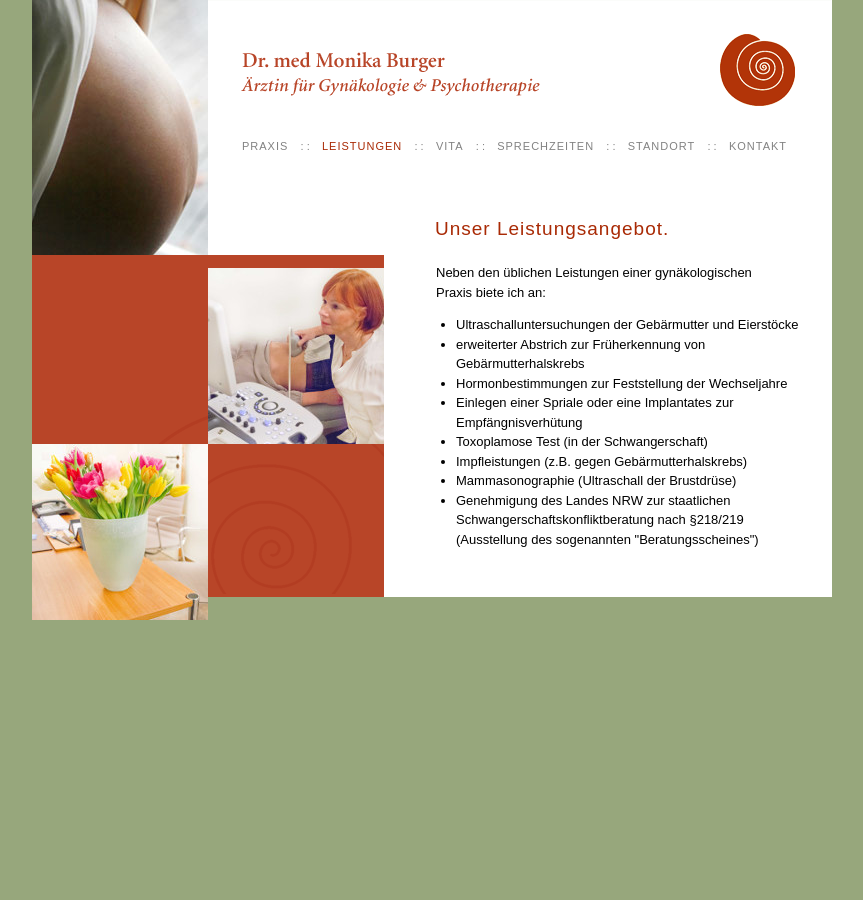
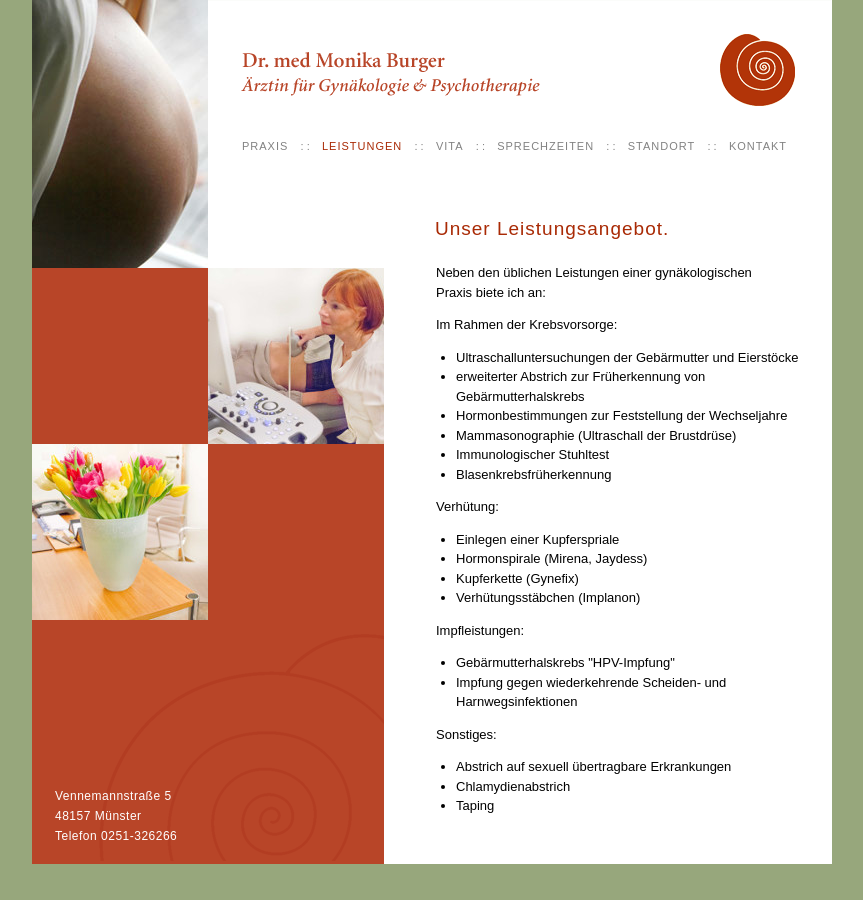
Before and after one commit to drmonikaburger/drmonikaburger.github.com, a Jekyll site: the page built from leistungen.html, in a window 1280 px wide. Shown: the whole page, without its empty margins (208-1071 px from the left). Built offline with Jekyll 4.4.1, drawn with Linux system fonts in a browser that asks for light colours.

Commit message:
neue leistungen

```diff
--- a/leistungen.html
+++ b/leistungen.html
@@ -10,13 +10,37 @@
 
 <p>Neben den üblichen Leistungen einer gynäkologischen Praxis biete ich an:</p>
 
+<p>Im Rahmen der Krebsvorsorge:</p>
+
 <ul>
 	<li>Ultraschalluntersuchungen der Gebärmutter und Eierstöcke</li>
 	<li>erweiterter Abstrich zur Früherkennung von Gebärmutterhalskrebs</li>
 	<li>Hormonbestimmungen zur Feststellung der Wechseljahre</li>
-	<li>Einlegen einer Spriale oder eine Implantates zur Empfängnisverhütung</li>
-	<li>Toxoplamose Test (in der Schwangerschaft)</li>
-	<li>Impfleistungen (z.B. gegen Gebärmutterhalskrebs)</li>
 	<li>Mammasonographie (Ultraschall der Brustdrüse)</li>
-	<li>Genehmigung des Landes NRW zur staatlichen Schwangerschaftskonfliktberatung nach &sect;218/219 (Ausstellung des sogenannten "Beratungsscheines")</li>
+	<li>Immunologischer Stuhltest</li>
+	<li>Blasenkrebsfrüherkennung</li>
 </ul>
+
+<p>Verhütung:</p>
+
+<ul>
+	<li>Einlegen einer Kupferspriale</li>
+	<li>Hormonspirale (Mirena, Jaydess)
+	<li>Kupferkette (Gynefix)</li>
+	<li>Verhütungsstäbchen (Implanon)</li>
+</ul>
+
+<p>Impfleistungen:</p>
+
+<ul>
+	<li>Gebärmutterhalskrebs "HPV-Impfung"</li>
+	<li>Impfung gegen wiederkehrende Scheiden- und Harnwegsinfektionen</li>
+</ul>
+
+<p>Sonstiges:</p>
+
+<ul>
+	<li>Abstrich auf sexuell übertragbare Erkrankungen</li>
+	<li>Chlamydienabstrich</li>
+	<li>Taping</li>
+</ul>
```
